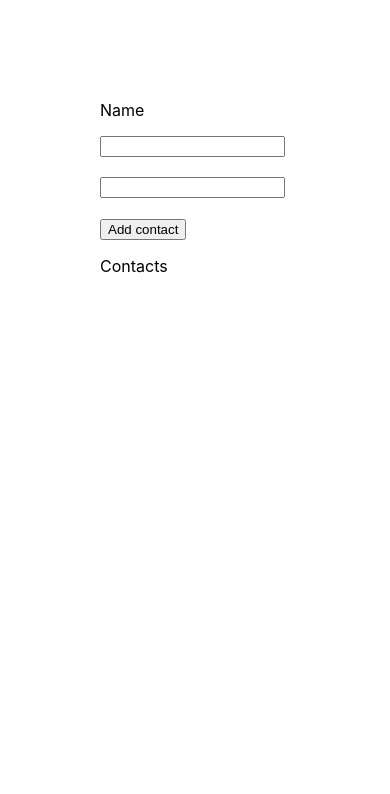
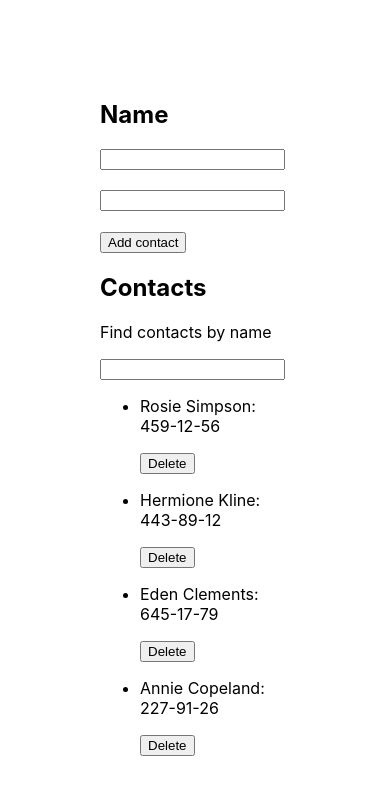
Before and after one commit to PavelDebchuk/goit-react-hw-02-phonebook, a React (Create React App) app: page / in a window 390 px wide. Shown: the top 794 px of the page. Built offline with nearby package versions, Linux system fonts and the light colour scheme.

Commit message:
dz-phonebook

```diff
--- a/package.json
+++ b/package.json
@@ -8,7 +8,7 @@
     "@testing-library/react": "^12.1.2",
     "@testing-library/user-event": "^13.5.0",
     "gh-pages": "^3.2.3",
-    "nanoid": "^3.3.0",
+    "nanoid": "^3.3.1",
     "react": "^17.0.2",
     "react-dom": "^17.0.2",
     "react-scripts": "5.0.0",
--- a/src/components/App.js
+++ b/src/components/App.js
@@ -1,43 +1,64 @@
 import { Component } from 'react';
+
 import './app.component.stules.css';
 import Form from './Form';
-// import ContactItem from './ContactsItem';
+import ContactItem from './ContactsItem';
+import Filter from './Filter';
 
 class App extends Component {
   state = {
-    contacts: [],
+    contacts: [
+      { id: 'id-1', name: 'Rosie Simpson', number: '459-12-56' },
+      { id: 'id-2', name: 'Hermione Kline', number: '443-89-12' },
+      { id: 'id-3', name: 'Eden Clements', number: '645-17-79' },
+      { id: 'id-4', name: 'Annie Copeland', number: '227-91-26' },
+    ],
+    filter: '',
   };
 
-  // formSubmitHandler = data => {
-  //   return (this.state.contacts = [data]);
-  // };
+  formSubmitHandler = data => {
+    const stateNev = this.state.contacts;
+    const dataNev = data;
 
-  formSubmitHandler = data => {
     this.setState({
-      contacts: (this.state.contacts = [data]),
+      contacts: (this.state.contacts = [...stateNev, dataNev]),
     });
-    // setValue(copy);
-    // setValue(this.state.contacts),
-    console.log(this.state.contacts);
-    // this.setState({
-    //   contacts: this.state.contacts.push(data),
-    // });
+  };
+
+  deleteContact = id => {
+    this.setState(prevState => ({
+      contacts: prevState.contacts.filter(contact => contact.id !== id),
+    }));
+  };
+
+  changeFilter = e => {
+    this.setState({ filter: e.target.value });
+  };
+
+  visibleContactCards = () => {
+    const { filter, contacts } = this.state;
+
+    const normalizedFilter = filter.toLowerCase();
+
+    return contacts.filter(contact =>
+      contact.name.toLowerCase().includes(normalizedFilter)
+    );
   };
 
   render() {
+    const visibleContactCards = this.visibleContactCards();
+    const { filter } = this.state;
     return (
       <section className="block">
-        <p>Name</p>
+        <h2>Name</h2>
         <Form onSubmit={this.formSubmitHandler} />
-        <p>Contacts</p>
-        {/* <ContactItem /> */}
-        <ul className="contacts_list">
-          {this.state.contacts.map(({ name, number }) => (
-            <li>
-              {name}...{number}
-            </li>
-          ))}
-        </ul>
+        <h2>Contacts</h2>
+        <p>Find contacts by name</p>
+        <Filter onChangeFilter={this.changeFilter} filter={filter} />
+        <ContactItem
+          contacts={visibleContactCards}
+          deleteContact={this.deleteContact}
+        />
       </section>
     );
   }
--- a/src/components/ContactsItem.js
+++ b/src/components/ContactsItem.js
@@ -1,24 +1,32 @@
-// import propTypes from 'prop-types';
-// import React from 'react';
-// import './app.component.stules.css';
+import propTypes from 'prop-types';
+import React from 'react';
+import './app.component.stules.css';
 
-// // class ContactItem extends React.Component({ dataContact }) {
-// //   render() {
-// //     return (
-// //       <ul className="contacts_list">
-// //         {dataContact.map(contact => (
-// //           <li key={this.state.contact}>
-// //             {contact.name}-{contact.number}
-// //           </li>
-// //         ))}
-// //       </ul>
-// //     );
-// //   }
-// // }
+const ContactItem = ({ contacts, deleteContact }) => {
+  return (
+    <ul className="contacts_list">
+      {contacts.map(({ id, name, number }) => (
+        <li key={id}>
+          <p className="list_item">
+            {name}: {number}
+          </p>
+          <div>
+            <button type="submit" onClick={() => deleteContact(id)}>
+              Delete
+            </button>
+          </div>
+        </li>
+      ))}
+    </ul>
+  );
+};
 
-// export default ContactItem;
+export default ContactItem;
 
-// ContactItem.propTypes = {
-//   contacts: propTypes.array,
-//   onDeleteContactCard: propTypes.func,
-// };
+ContactItem.propTypes = {
+  contacts: propTypes.array,
+  name: propTypes.string,
+  number: propTypes.string,
+  id: propTypes.string,
+  onDeleteContactCard: propTypes.func,
+};
--- /dev/null
+++ b/src/components/Filter.js
@@ -0,0 +1,16 @@
+import React from 'react';
+
+const Filter = ({ filter, onChangeFilter }) => {
+  return (
+    <input
+      className="inputFilter"
+      type="text"
+      name="name"
+      value={filter}
+      onChange={onChangeFilter}
+      pattern="^[a-zA-Zа-яА-Я]+(([' -][a-zA-Zа-яА-Я ])?[a-zA-Zа-яА-Я]*)*$"
+    />
+  );
+};
+
+export default Filter;
--- a/src/components/Form.js
+++ b/src/components/Form.js
@@ -1,9 +1,10 @@
 import React, { Component } from 'react';
-
+// import { nanoid } from 'nanoid';
 class Form extends Component {
   state = {
     name: '',
     number: '',
+    id: '',
   };
 
   inputValue = event => {
```
Also changed, not shown: 1 other file (tests, documents, lock files or other folders).
